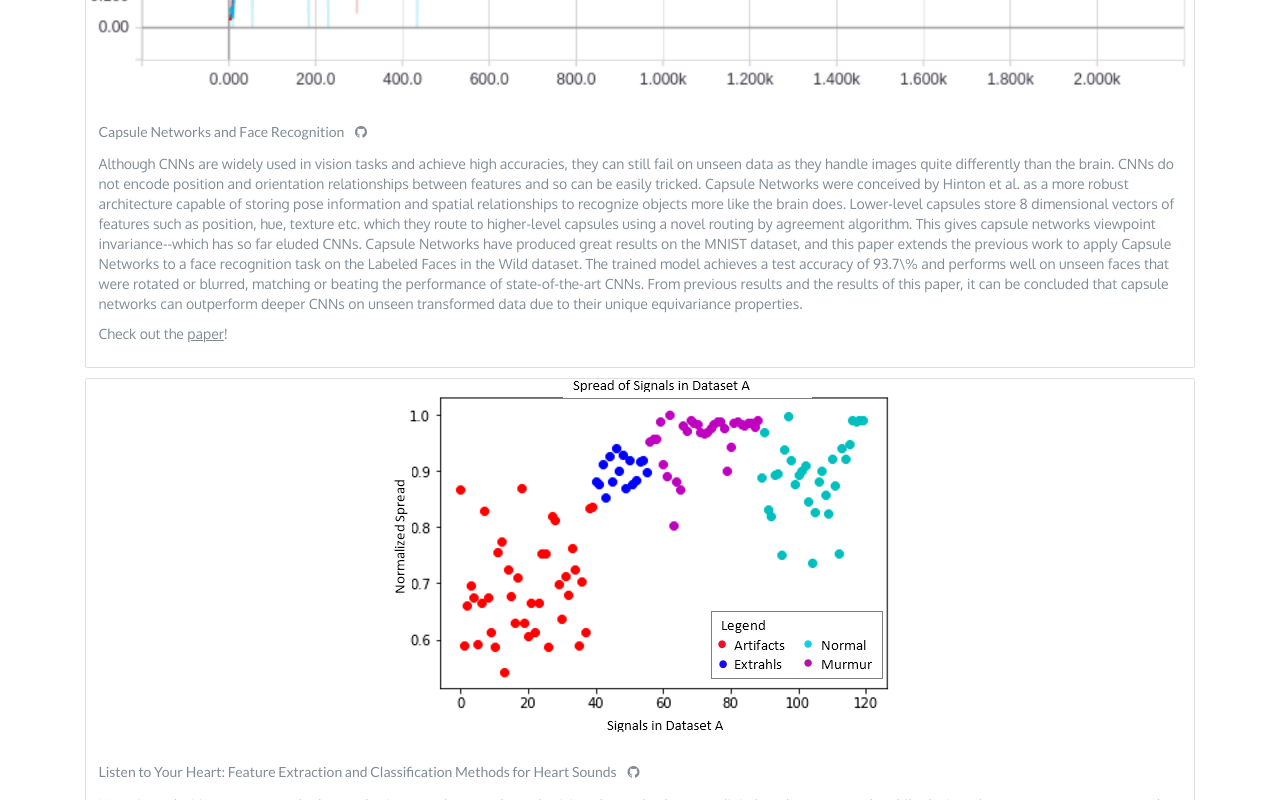
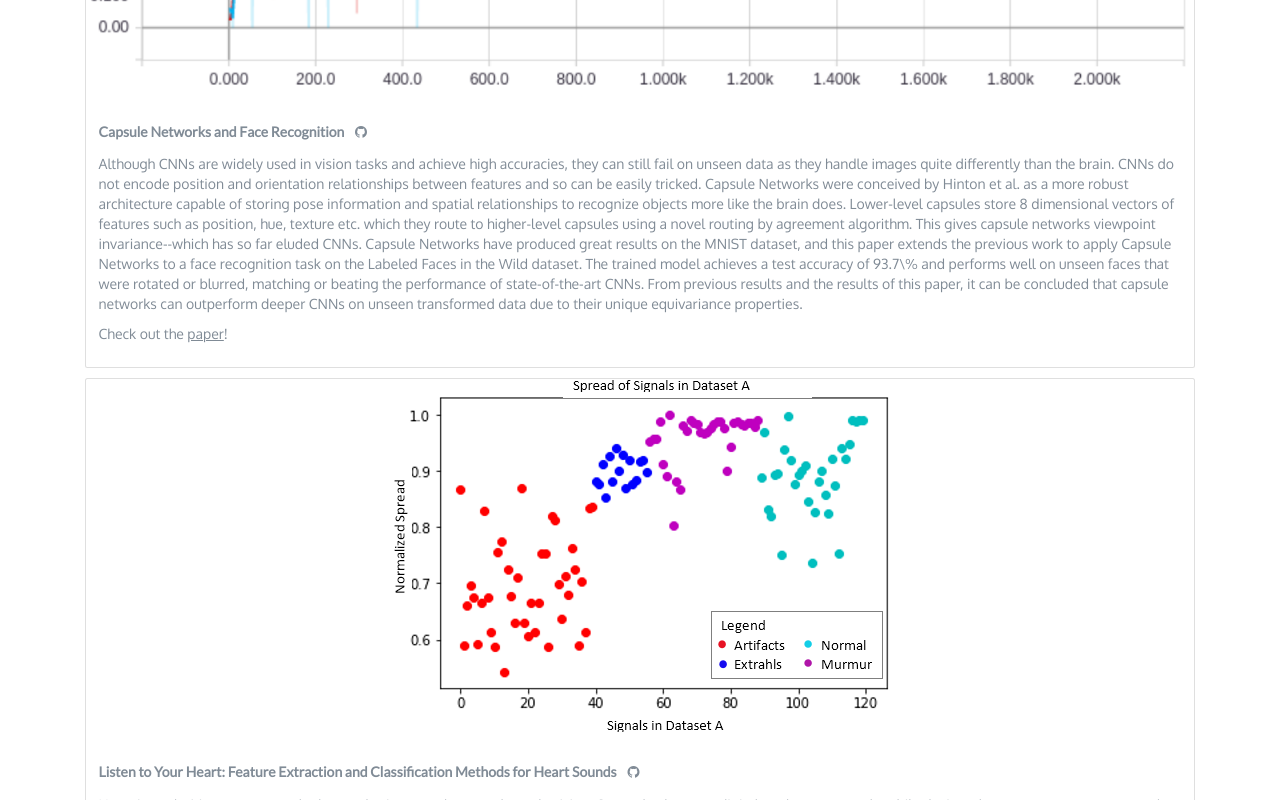
Before and after one commit to lindawangg/lindawangg.github.io, a plain HTML site: page projects.html in a window 1280 px wide. Shown: the part 2060-2860 px from the top of the page. Drawn offline with nearby package versions, Linux system fonts and the light colour scheme; a script that the page names is missing.

Commit message:
added bolding to all project headings

```diff
--- a/projects.html
+++ b/projects.html
@@ -69,7 +69,7 @@
       <div class="card mb-3">
         <img class="card-img-top" src="images/miru-pipeline.png" alt="Card image cap">
         <div class="card-body">
-          <h5 class="card-title">MIRU: Voice Assistive System <a href="https://github.com/edrickwong/w3p"> <i class="fa fa-github"></i></a></h5>
+          <h5 class="card-title"><strong>MIRU: Voice Assistive System</strong> <a href="https://github.com/edrickwong/w3p"> <i class="fa fa-github"></i></a></h5>
           <p class="card-text">MIRU aims to be a natural-feeling voice assistive system that operates in the kitchen to help visually impaired individuals locate displaced objects in the kitchen. The system focuses on two main components, the user interface and object detection. For the user interface, feasibility testing was done with different voice assistants to determine the best solution in the context of the project. In terms of the object detection, the MobileNet SSD model that was trained on the MS-COCO dataset was retrained in attempt to have a more accurate detection specifically tailored to kitchen objects. On top of these efforts, deployment strategies for the end-to-end system were investigated. From these three components, the full end-to-end system is developed, leveraging Dialogflow and the Google Assistant platform for the front-end solution and MobileNet SSD for a custom object detection model that is optimized for the kitchen setting. The following paper highlights the outcomes of the project, summarizes relevant findings, and presents conclusions and next steps for the project.</p>
           <p>Check out the <a href="projects/miru.pdf" class="link">paper</a>!</p>
         </div>
@@ -81,7 +81,7 @@
       <div class="card mb-3">
         <img class="card-img-top mx-auto d-block" src="images/capsnet-graph.png" alt="Card image cap">
         <div class="card-body">
-          <h5 class="card-title">Capsule Networks and Face Recognition <a href="https://github.com/krishnr/CapsNet4Faces"> <i class="fa fa-github"></i></a></h5>
+          <h5 class="card-title"><strong>Capsule Networks and Face Recognition</strong> <a href="https://github.com/krishnr/CapsNet4Faces"> <i class="fa fa-github"></i></a></h5>
           <p class="card-text">Although CNNs are widely used in vision tasks and achieve high accuracies, they can still fail on unseen data as they handle images quite differently than the brain. CNNs do not encode position and orientation relationships between features and so can be easily tricked. Capsule Networks were conceived by Hinton et al. as a more robust architecture capable of storing pose information and spatial relationships to recognize objects more like the brain does. Lower-level capsules store 8 dimensional vectors of features such as position, hue, texture etc. which they route to higher-level capsules using a novel routing by agreement algorithm. This gives capsule networks viewpoint invariance--which has so far eluded CNNs. Capsule Networks have produced great results on the MNIST dataset, and this paper extends the previous work to apply Capsule Networks to a face recognition task on the Labeled Faces in the Wild dataset. The trained model achieves a test accuracy of 93.7\% and performs well on unseen faces that were rotated or blurred, matching or beating the performance of state-of-the-art CNNs. From previous results and the results of this paper, it can be concluded that capsule networks can outperform deeper CNNs on unseen transformed data due to their unique equivariance properties.</p>
           <p>Check out the <a href="projects/capsnet.pdf" class="link">paper</a>!</p>
         </div>
@@ -93,7 +93,7 @@
       <div class="card mb-3">
         <img class="mx-auto d-block" src="images/spread-A.png" alt="Card image cap">
         <div class="card-body">
-          <h5 class="card-title">Listen to Your Heart: Feature Extraction and Classification Methods for Heart Sounds <a href="https://github.com/lindawangg/Classifying-Heartbeats"> <i class="fa fa-github"></i></a></h5>
+          <h5 class="card-title"><strong>Listen to Your Heart: Feature Extraction and Classification Methods for Heart Sounds</strong> <a href="https://github.com/lindawangg/Classifying-Heartbeats"> <i class="fa fa-github"></i></a></h5>
           <p class="card-text">Heart irregularities are commonly detected using a stethoscope by a physician. Currently, there are digital stethoscopes and mobile devices that anyone can use to record their heart sounds, however, without medical knowledge, it will be difficult for them to know if there are any irregularities. This paper presents a process for classifying those audio heart recordings to five most commonly occurring classes: artifact, extra heart sound, extrasystole, murmur and normal heartbeat. The paper also compares the precision and F-scores of six machine learning models, which include Naive Bayes, Support Vector Machines and Decision Trees. Using the process outlined in this paper, the results are a significant improvement to the state of the art for all classes except for extrasystole and normal heartbeats. The paper also outlines practicality and next steps to improve audio heart sound classification. </p>
           <p>Check out the <a href="projects/classifying-heartbeats.pdf" class="link">paper</a>!</p>
         </div>
```
